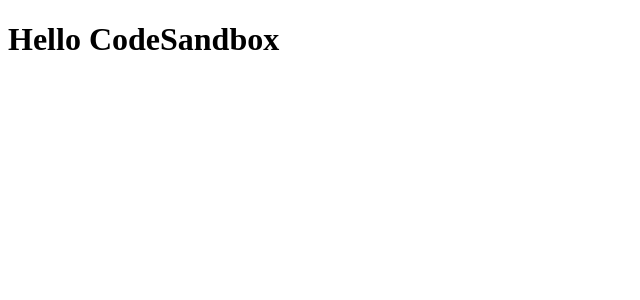
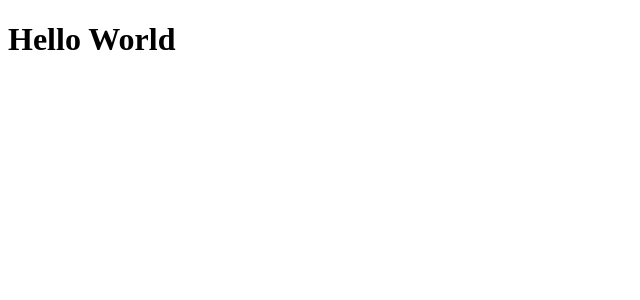
Before and after one commit to MasonBoom/Tic-Tac-Toe-React, a React (Create React App) app: page / in a window 1280 px wide. Shown: the top 300 px of the page, without its empty margins (0-640 px from the left). Built offline with nearby package versions, Linux system fonts and the light colour scheme.

Commit message:
set up file structure and main page placeholder

```diff
--- a/package.json
+++ b/package.json
@@ -8,6 +8,7 @@
     "@testing-library/user-event": "^13.5.0",
     "react": "^18.2.0",
     "react-dom": "^18.2.0",
+    "react-router-dom": "^6.4.3",
     "react-scripts": "5.0.1",
     "web-vitals": "^2.1.4"
   },
--- a/src/App.js
+++ b/src/App.js
@@ -1,10 +1,18 @@
 import React from 'react';
+import {
+  Route,
+  Routes,
+  BrowserRouter,
+} from 'react-router-dom';
+import MainPage from './pages/MainPage';
 
 function App() {
   return (
-    <div>
-      <h1>Hello CodeSandbox</h1>
-    </div>
+    <BrowserRouter>
+      <Routes>
+        <Route path="/" element={<MainPage />} />
+      </Routes>
+    </BrowserRouter>
   );
 }
 
--- /dev/null
+++ b/src/pages/MainPage.js
@@ -0,0 +1,11 @@
+import React from "react";
+
+const MainPage = () => {
+    return (
+        <div>
+            <h1>Hello World</h1>
+        </div>
+    )
+}
+
+export default MainPage;
```
Also changed, not shown: 1 other file (tests, documents, lock files or other folders).
